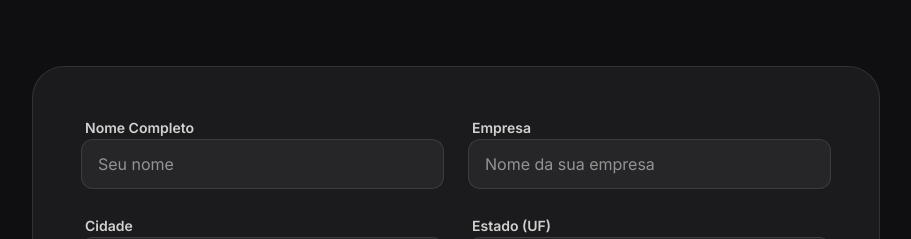
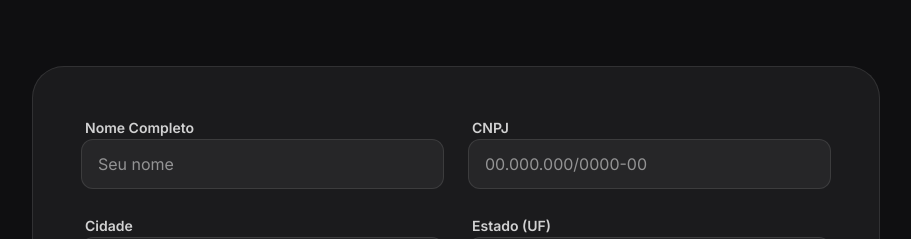
Before and after one commit to AndreVieira131987/SWLeads---LP, a React (Vite) app: page / in a window 1280 px wide. Shown: the part 3410-3649 px from the top of the page, without its empty margins (184-1095 px from the left). Built offline with nearby package versions, Linux system fonts and the light colour scheme.

Commit message:
campo cnpj form

```diff
--- a/src/App.tsx
+++ b/src/App.tsx
@@ -32,7 +32,7 @@ import {
 interface FormData {
   name: string;
   city: string;
-  company: string;
+  cnpj: string;
   state: string;
   email: string;
   whatsapp: string;
@@ -361,7 +361,7 @@ const QualificationForm = () => {
         },
         body: JSON.stringify({
           nome: data.name,
-          empresa: data.company,
+          cnpj: data.cnpj,
           email: data.email,
           whatsapp: data.whatsapp,
           cidade: data.city,
@@ -418,13 +418,17 @@ const QualificationForm = () => {
                   {errors.name && <span className="text-red-400 text-xs">Campo obrigatório</span>}
                 </div>
                 <div className="space-y-2">
-                  <label className="text-sm font-bold text-white/80 ml-1">Empresa</label>
+                  <label className="text-sm font-bold text-white/80 ml-1">CNPJ</label>
                   <input
-                    {...register("company", { required: true })}
+                    {...register("cnpj", {
+                      required: true,
+                      pattern: /^\d{2}\.\d{3}\.\d{3}\/\d{4}\-\d{2}$|^\d{14}$/
+                    })}
                     className="w-full bg-white/5 border border-white/10 rounded-xl px-4 py-3 text-white focus:border-primary focus:ring-1 focus:ring-primary outline-none transition-all"
-                    placeholder="Nome da sua empresa"
+                    placeholder="00.000.000/0000-00"
                   />
-                  {errors.company && <span className="text-red-400 text-xs">Campo obrigatório</span>}
+                  {errors.cnpj?.type === 'required' && <span className="text-red-400 text-xs">Campo obrigatório</span>}
+                  {errors.cnpj?.type === 'pattern' && <span className="text-red-400 text-xs">CNPJ inválido (ex: 00.000.000/0000-00)</span>}
                 </div>
                 <div className="space-y-2">
                   <label className="text-sm font-bold text-white/80 ml-1">Cidade</label>
@@ -474,6 +478,7 @@ const QualificationForm = () => {
                     className="w-full bg-white/5 border border-white/10 rounded-xl px-4 py-3 text-white focus:border-primary focus:ring-1 focus:ring-primary outline-none transition-all min-h-[100px]"
                     placeholder="Quem é o decisor que você quer na mesa? (Ex: Diretores de RH de empresas com +100 funcionários)"
                   />
+                  {errors.icp && <span className="text-red-400 text-xs">Campo obrigatório</span>}
                 </div>
 
                 <div className="grid md:grid-cols-2 gap-6">
@@ -484,6 +489,7 @@ const QualificationForm = () => {
                       className="w-full bg-white/5 border border-white/10 rounded-xl px-4 py-3 text-white focus:border-primary focus:ring-1 focus:ring-primary outline-none transition-all"
                       placeholder="Quantos novos negócios você aguenta?"
                     />
+                    {errors.targetVolume && <span className="text-red-400 text-xs">Campo obrigatório</span>}
                   </div>
                   <div className="space-y-2">
                     <label className="text-sm font-bold text-white/80 ml-1">Volume atual de prospecção</label>
@@ -492,6 +498,7 @@ const QualificationForm = () => {
                       className="w-full bg-white/5 border border-white/10 rounded-xl px-4 py-3 text-white focus:border-primary focus:ring-1 focus:ring-primary outline-none transition-all"
                       placeholder="Como está seu desempenho hoje?"
                     />
+                    {errors.currentVolume && <span className="text-red-400 text-xs">Campo obrigatório</span>}
                   </div>
                 </div>
 
@@ -502,6 +509,7 @@ const QualificationForm = () => {
                     className="w-full bg-white/5 border border-white/10 rounded-xl px-4 py-3 text-white focus:border-primary focus:ring-1 focus:ring-primary outline-none transition-all"
                     placeholder="Quantos leads seu time consegue atender por dia?"
                   />
+                  {errors.capacity && <span className="text-red-400 text-xs">Campo obrigatório</span>}
                 </div>
               </div>
 
```
